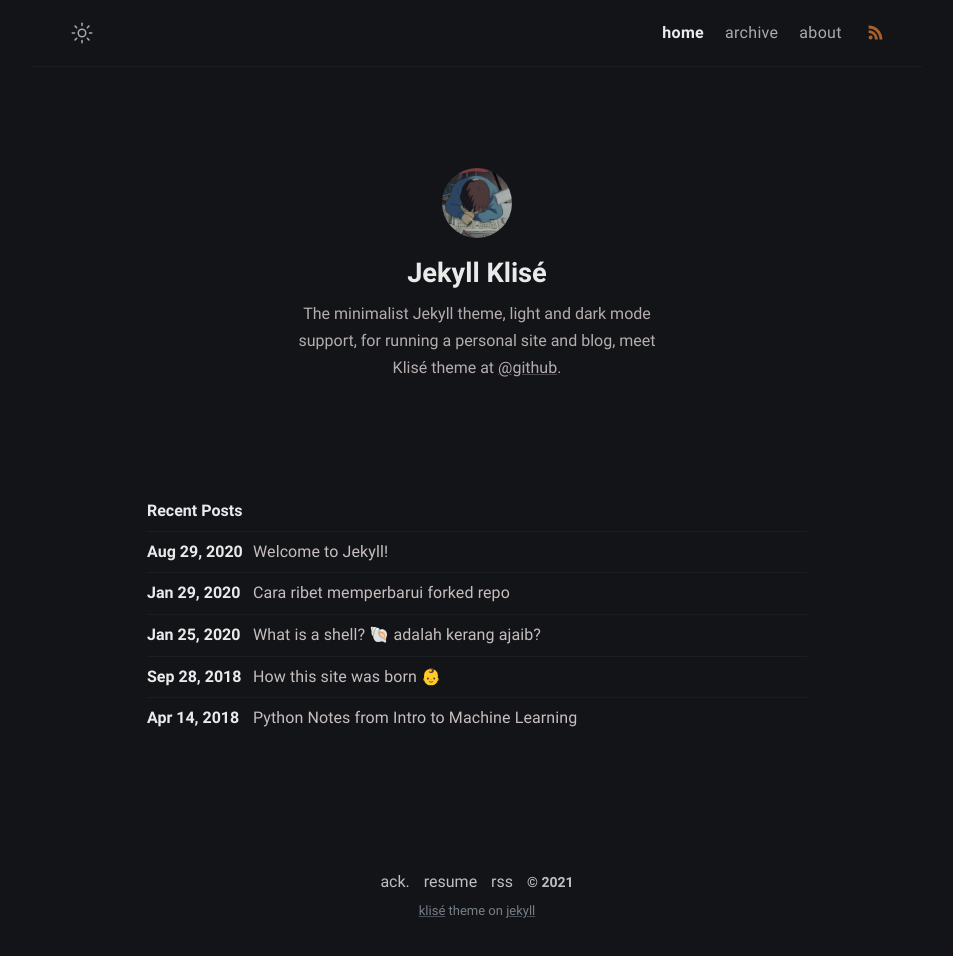
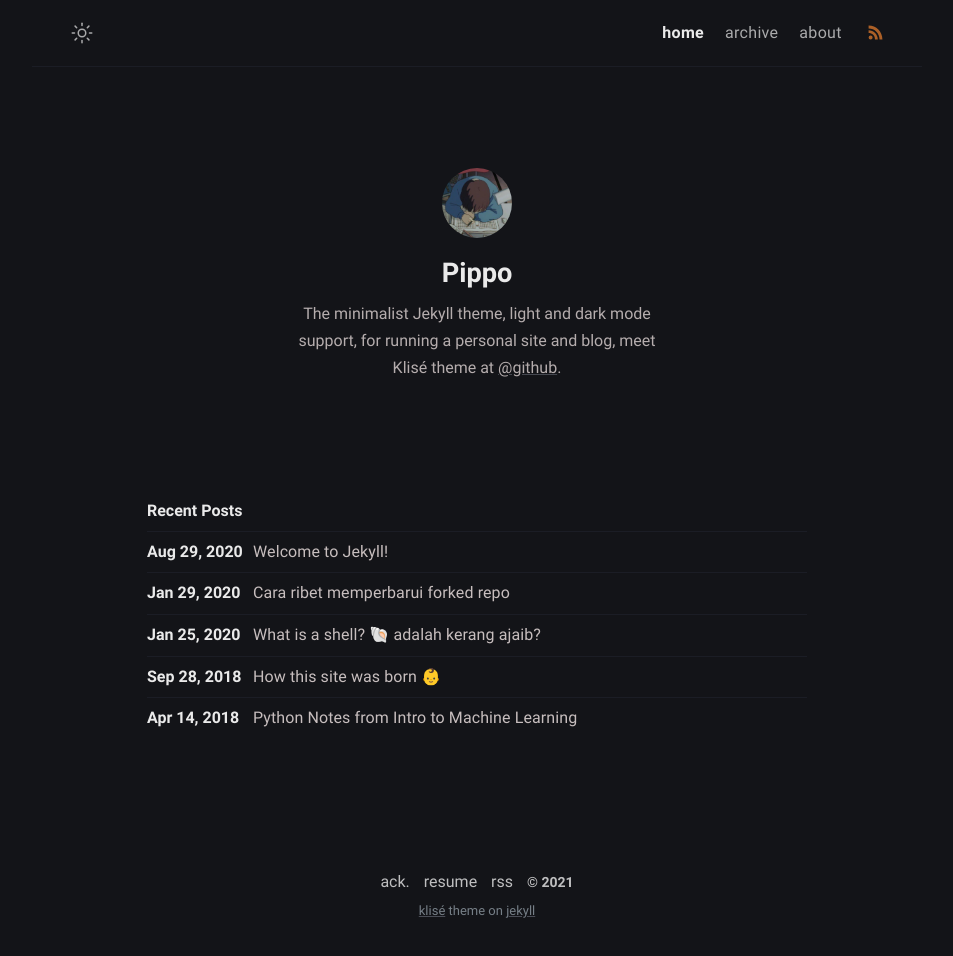
Before and after one commit to pippowie/pippowie.github.io, a Jekyll site: the page built from index.md, in a window 1280 px wide. Shown: the whole page, without its empty margins (163-1116 px from the left). Built offline with Jekyll 4.4.1, drawn with Linux system fonts in a browser that asks for light colours.

Commit message:
_config.yml: updated name in author

```diff
--- a/_config.yml
+++ b/_config.yml
@@ -9,7 +9,7 @@ image: assets/img/ogp.png
 repo: 'https://github.com/piharpi/jekyll-klise'
 mode: dark
 author:
-  name: Jekyll Klisé
+  name: Pippo
   bio: >-
     The minimalist Jekyll theme, light and dark mode support, for running a
     personal site and blog,  meet Klisé theme at <a
```
